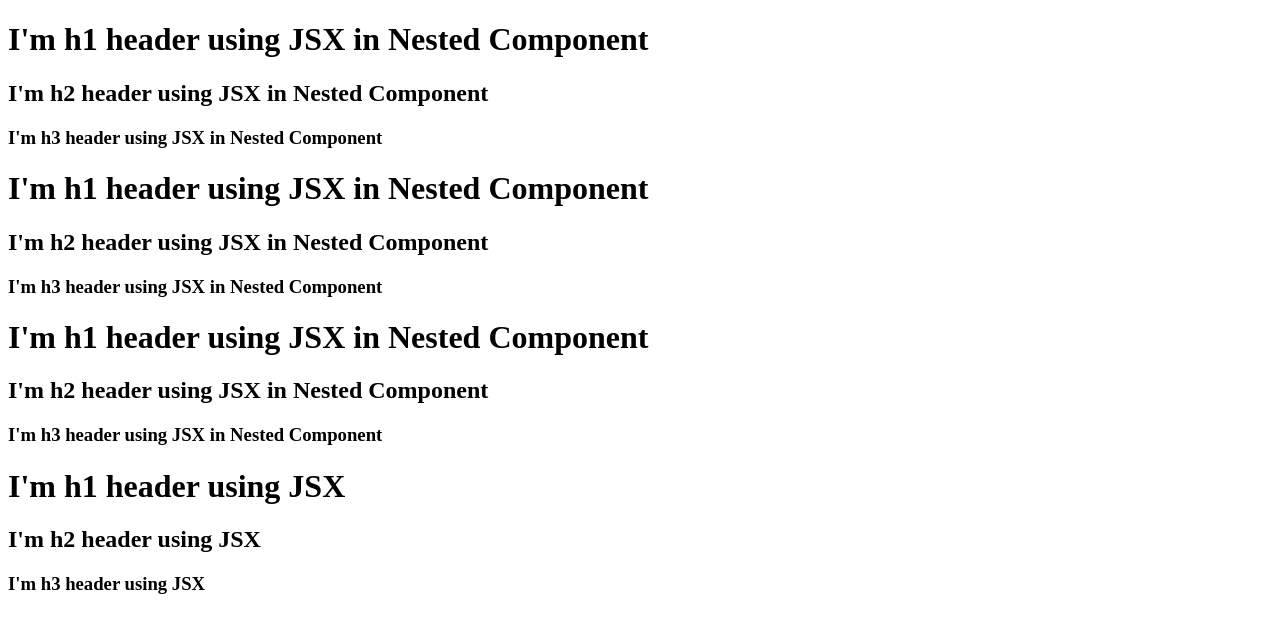
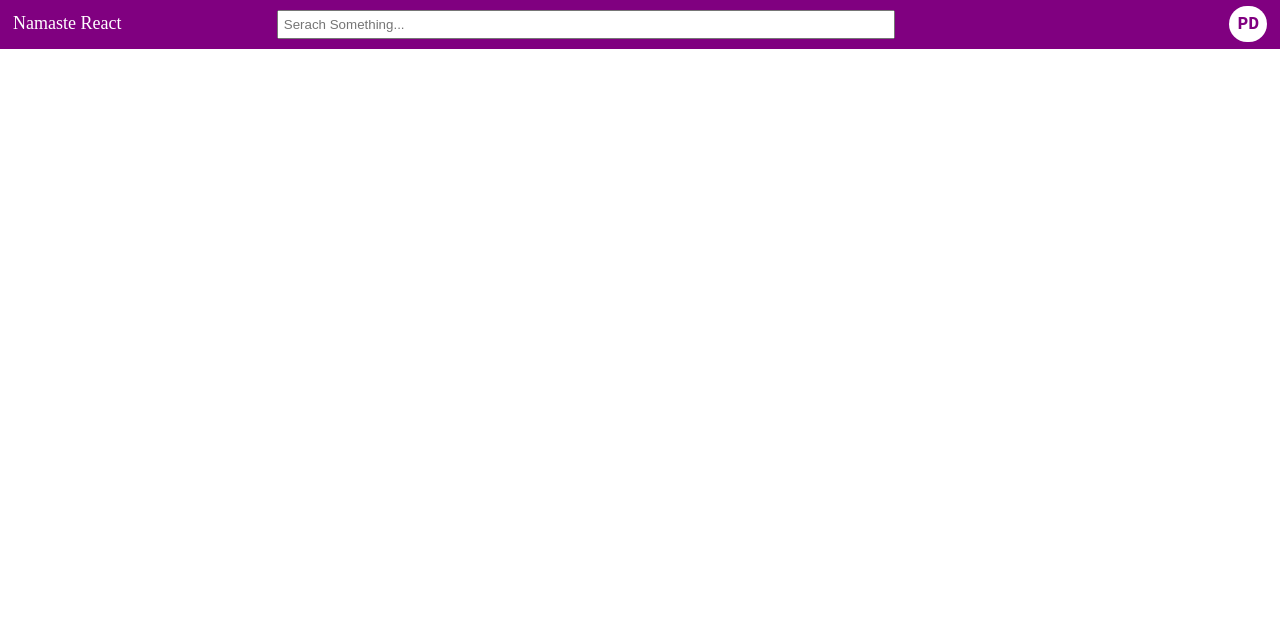
Before and after one commit to Praveen-Dsouza/Namaste_React, a React (Vite) app in the folder layingTheFoundation/: page / in a window 1280 px wide. Shown: the top 632 px of the page. Built offline with nearby package versions, Linux system fonts and the light colour scheme.

Commit message:
coding exercise 2

```diff
--- /dev/null
+++ b/layingTheFoundation/exercises/CodingExercise2.css
@@ -0,0 +1,52 @@
+body {
+    margin: 0;
+}
+
+.container {
+    margin: 0;
+    display: flex;
+    position: sticky;
+    background-color: #800080;
+    color: #ffffff;
+    font-size: 18px;
+    padding: 3px;
+}
+
+.logo {
+    width: 20%;
+    font-family: cursive;
+    text-align: left;
+    padding: 10px;
+    color: #ffffff;
+}
+
+.search {
+    width: 70%;
+}
+
+.searchInput {
+    margin: 7px;
+    padding: 5px;
+    width: 70%;
+}
+
+input:focus {
+    outline-style: none;
+    box-shadow: none;
+}
+
+.icon {
+    width: 10%;
+    color: #ffffff;
+    padding: 10px;
+    text-align: end;
+}
+
+.user_profile {
+    color: #800080;
+    font-family: monospace;
+    font-size: 18px;
+    border-radius: 20px;
+    background-color: #ffffff;
+    padding: 8px;
+}
--- /dev/null
+++ b/layingTheFoundation/exercises/CodingExercise2.js
@@ -0,0 +1,13 @@
+import React from "react";
+import ReactDOM from "react-dom/client";
+
+const HeaderComponent = () => (
+    <div className="container">
+        <div className="logo">Namaste React</div>
+        <div className="search"><input type="text" className="searchInput" placeholder="Serach Something..."/></div>
+        <div className="icon"><span className="user_profile"><strong>PD</strong></span></div>
+    </div>
+)
+
+const root = ReactDOM.createRoot(document.getElementById("root"));
+root.render(<HeaderComponent/>)
--- a/layingTheFoundation/index.html
+++ b/layingTheFoundation/index.html
@@ -4,7 +4,7 @@
     <meta charset="UTF-8">
     <meta http-equiv="X-UA-Compatible" content="IE=edge"/>
     <meta name="viewport" content="width=device-width, initial-scale=1.0">
-    <link rel="stylesheet" href="./index.css">
+    <link rel="stylesheet" href="././exercises/CodingExercise2.css">
     <title>Namaste React</title>
 </head>
 <body>
@@ -13,7 +13,7 @@
     </div>
 
     <!-- <script type="module" src="./App.js"></script> -->
-    <script type="module" src="./CodingExercise.js"></script>
+    <script type="module" src="././exercises/CodingExercise2.js"></script>
 
 </body>
 </html>
```
Also changed, not shown: layingTheFoundation/exercises/CodingExercise.js (renamed from layingTheFoundation/CodingExercise.js).
